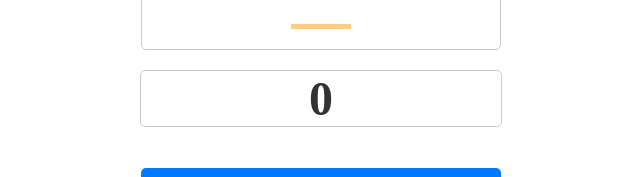
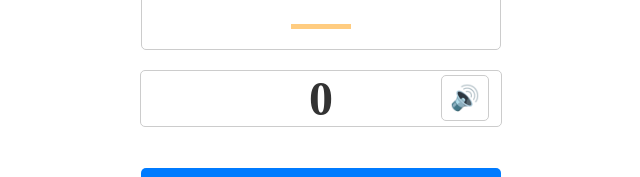
Before and after one commit to YUHI-YONEMARU/number-learning-app, a Next.js app: page / in a window 1280 px wide. Shown: the part 515-692 px from the top of the page, without its empty margins (319-959 px from the left). Built offline with nearby package versions, Linux system fonts and the light colour scheme.

Commit message:
update speaker

```diff
--- a/pages/index.tsx
+++ b/pages/index.tsx
@@ -71,13 +71,15 @@
       </div>
       <div className={styles.countWrapper}>
         <div className={styles.countDisplay} aria-live="polite">{count}</div>
-         {/*<button
+        <div className={styles.speakerArea}>
+         <button
           className={styles.speakerButton}
           onClick={() => speak(numberToJapanese(count))}
           aria-label="現在の数を読み上げる"
         >
         🔊
-        </button> */}
+        </button>
+         </div>
       </div>
       <Counter onIncrement={handleIncrement} onReset={handleReset} count={count} />
     </div>
--- a/styles/Home.module.css
+++ b/styles/Home.module.css
@@ -32,22 +32,28 @@
 }
 
 .countWrapper {
-  display: flex;
-  justify-content: space-around;
-  align-items: center;
   width: 100%;
   border: 1px solid #ccc;
   border-radius: 5px;
+  position: relative;
 }
 
 .countDisplay {
-  flex: 1; /* 中央寄せでスペースを均等に */
   font-size: 3rem;
   letter-spacing: 1.2em;
   text-indent: 1.2em;
   font-weight: bold;
   color: #333;
   text-align: center;
+}
+
+.speakerArea {
+  position: absolute;
+  top: 50%;
+  right: 4px;
+  transform: translateY(-50%);
+  -webkit-transform: translateY(-50%);
+  -ms-transform: translateY(-50%);
 }
 
 .speakerButton {
```
